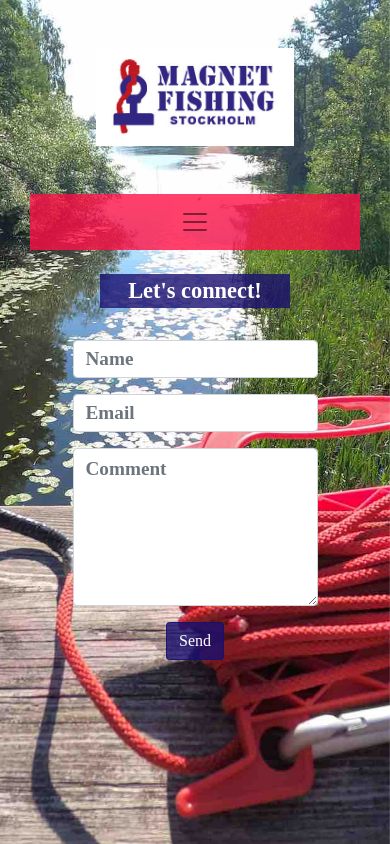
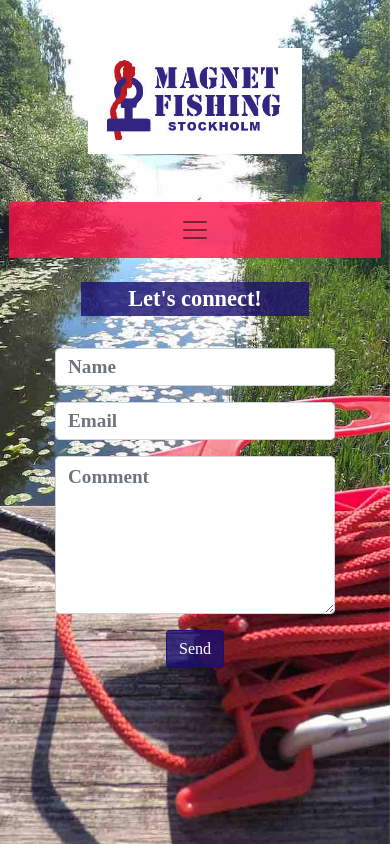
Before and after one commit to Bealby/magnet-fishing, a Flask app: page /contact in a window 390 px wide. Run offline with Flask 2, Linux system fonts and the light colour scheme; some libraries are stand-ins or nearby versions.

Commit message:
Adjusted margins 4 '.container' using  Media query

```diff
--- a/static/css/style.css
+++ b/static/css/style.css
@@ -18,6 +18,11 @@ body {
     background-repeat: no-repeat;
     background-size: cover;
 }
+
+.container {
+    padding-right: 0.5rem;
+    padding-left: 0.5rem;
+    }
 
 .logo {
     box-shadow: 0rem 0rem 1.5rem 0rem rgb(0, 0, 0, 1);
@@ -118,3 +123,10 @@ body {
     font-weight: 800;
     }
 }
+
+@media(min-width:31.875rem) {
+.container {
+    padding-right: 0.9375rem;
+    padding-left: 0.9375rem;
+    }
+}
```
